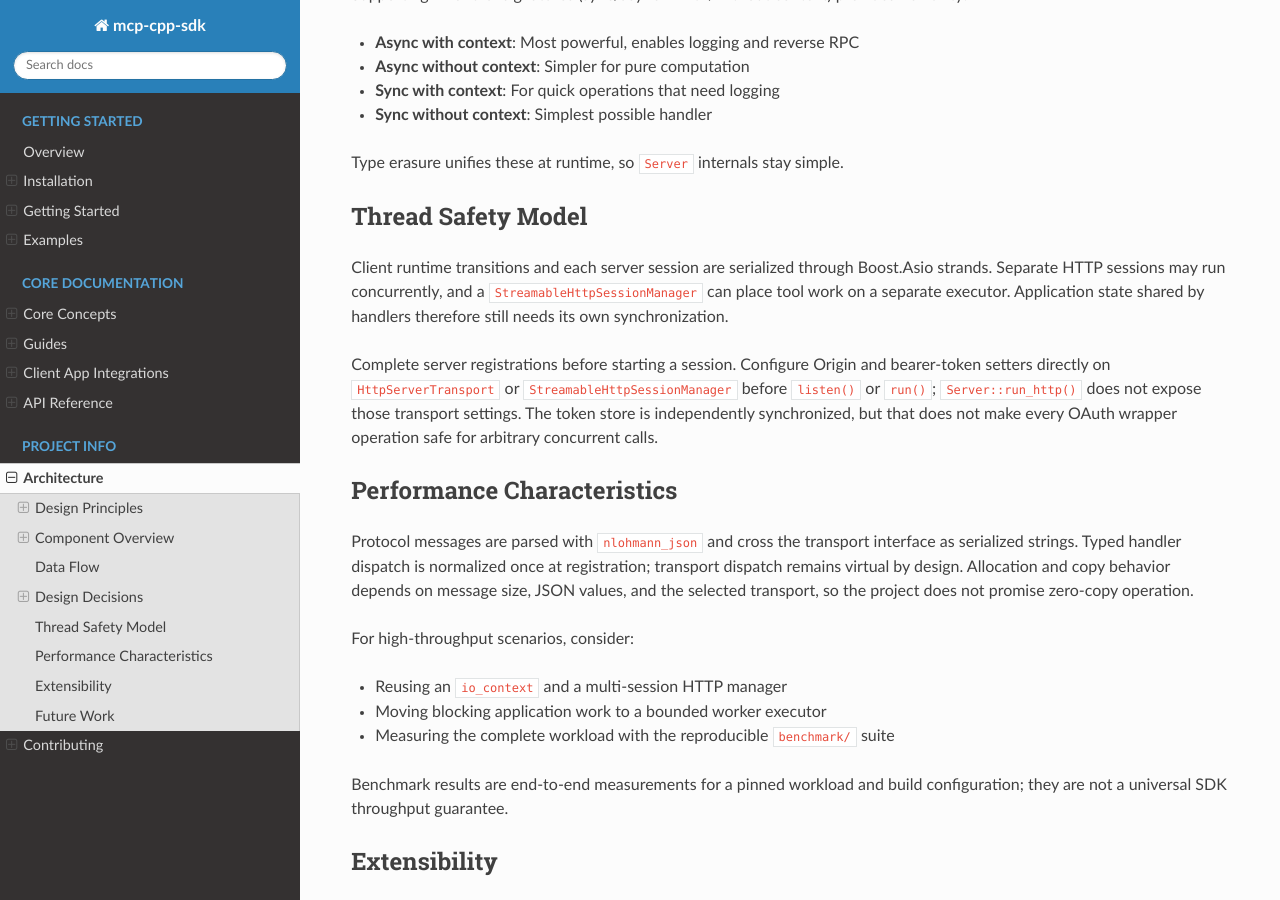
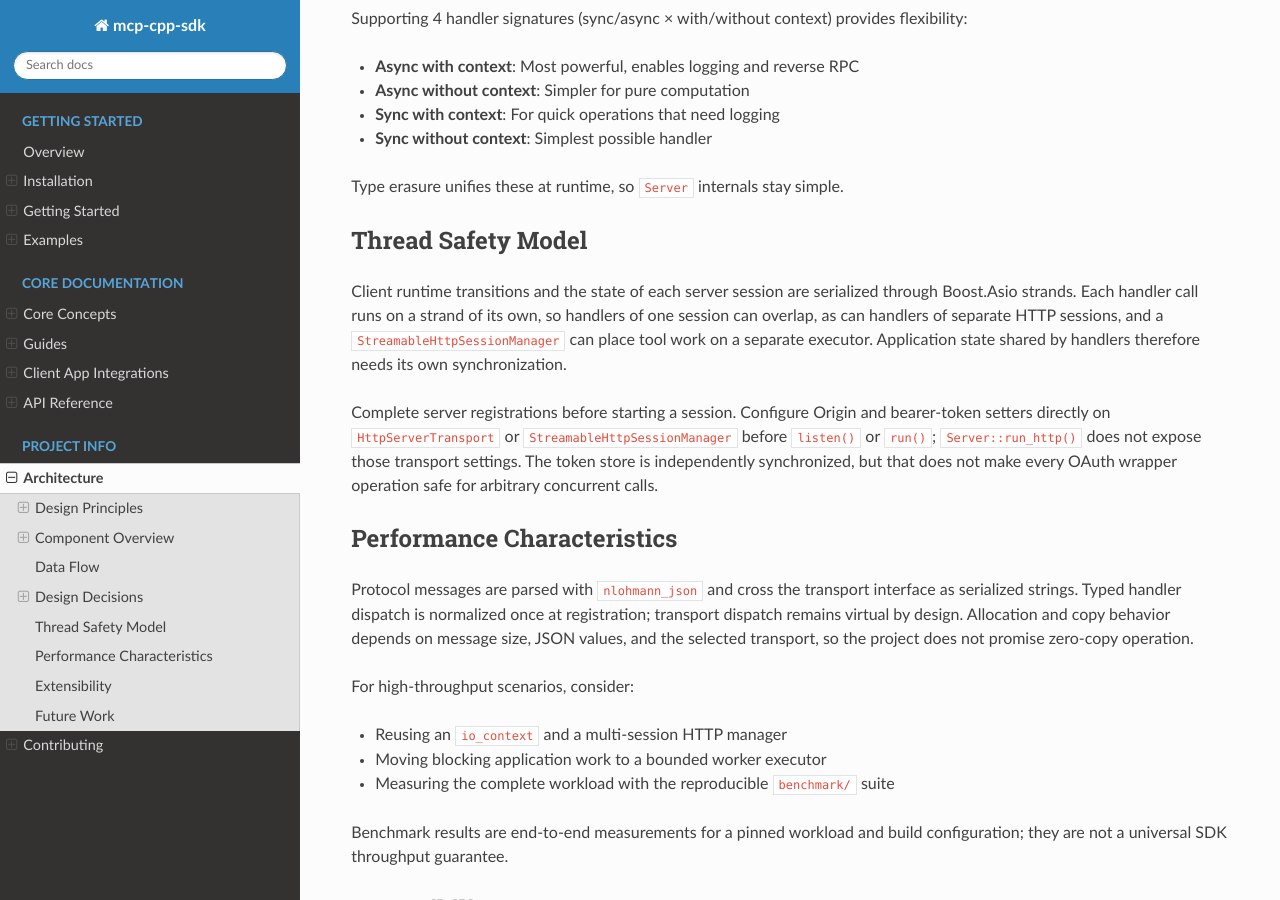
Before and after one commit to yurirocha15/mcp-cpp-sdk, a Sphinx documentation site: the page built from docs/architecture.rst, in a window 1280 px wide and 900 px high, scrolled down 6412 px. Built offline with Sphinx 7.4.7 and the Read the Docs theme 3.1.0, drawn with Linux system fonts in a browser that asks for light colours; some of the changed text lies outside the part shown.

Commit message:
docs: state that handlers of one session can overlap

```diff
--- a/docs/architecture.rst
+++ b/docs/architecture.rst
@@ -78,7 +78,7 @@ Server
 * Handles JSON-RPC message dispatch
 * Executes handler functions with proper context
 * Supports multiple handler signatures (sync/async, with/without context)
-* Serializes each server session through a Boost.Asio strand
+* Keeps each server session's own state on a Boost.Asio strand and runs every handler call on a strand of its own, so handlers of one session can overlap
 
 **Key responsibilities**:
 
@@ -313,10 +313,11 @@ Type erasure unifies these at runtime, so ``Server`` internals stay simple.
 Thread Safety Model
 -------------------
 
-Client runtime transitions and each server session are serialized through
-Boost.Asio strands. Separate HTTP sessions may run concurrently, and a
-``StreamableHttpSessionManager`` can place tool work on a separate executor.
-Application state shared by handlers therefore still needs its own
+Client runtime transitions and the state of each server session are serialized
+through Boost.Asio strands. Each handler call runs on a strand of its own, so
+handlers of one session can overlap, as can handlers of separate HTTP sessions,
+and a ``StreamableHttpSessionManager`` can place tool work on a separate
+executor. Application state shared by handlers therefore needs its own
 synchronization.
 
 Complete server registrations before starting a session. Configure Origin and
```
